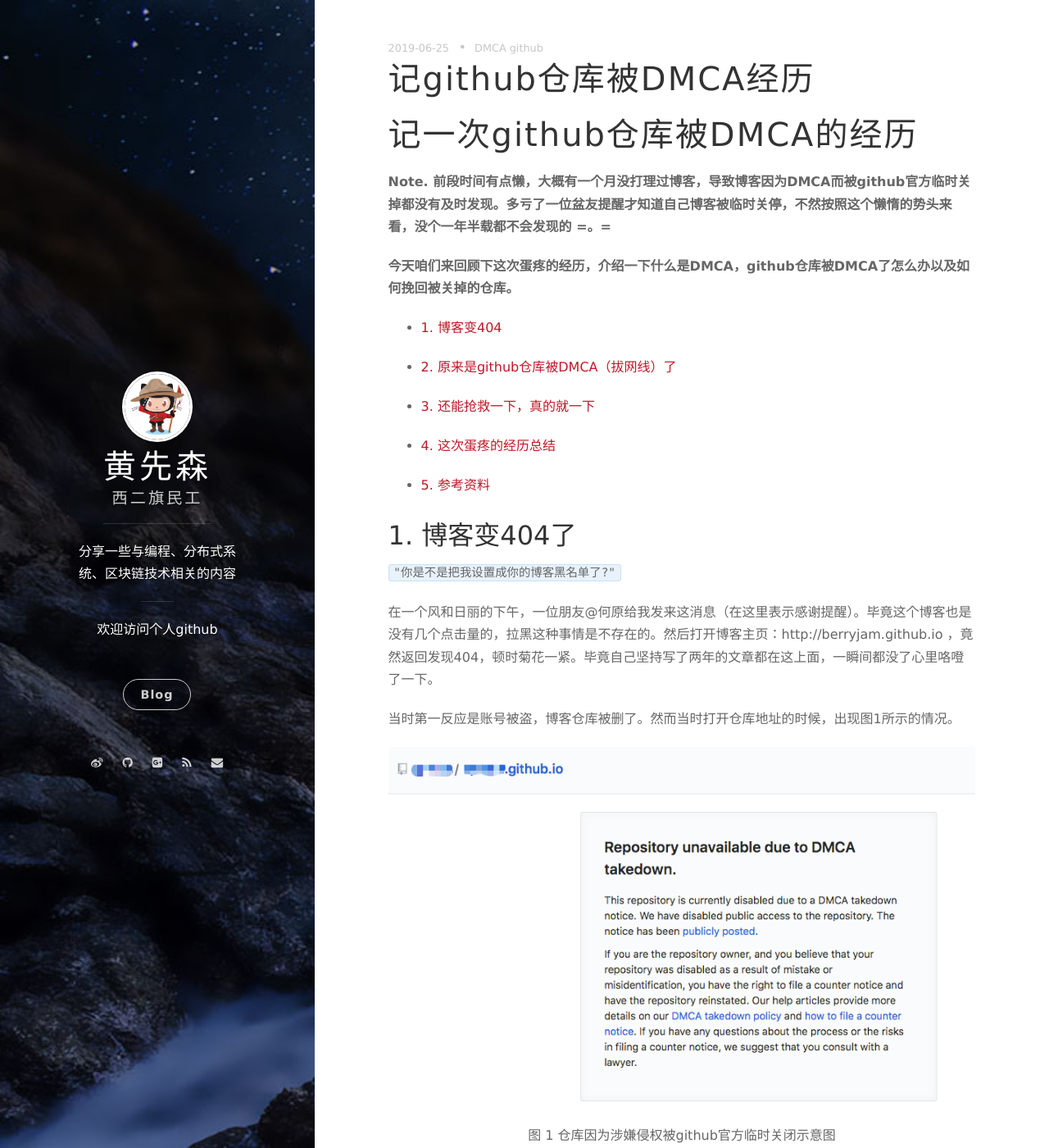
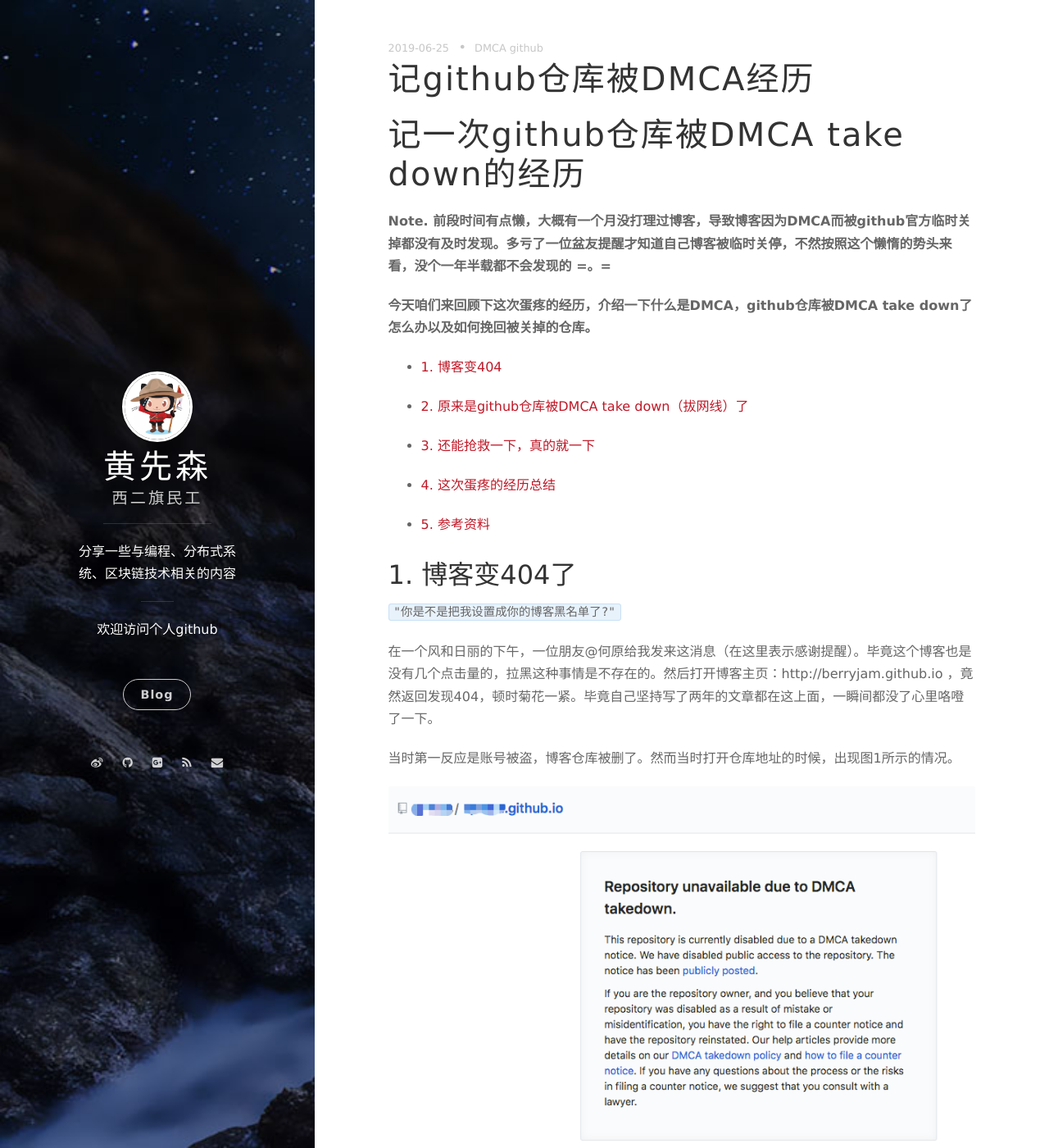
Before and after one commit to berryjam/berryjam.github.io, a Jekyll site: the page built from _posts/2019-06-25-记github仓库被DMCA take down经历.md, in a window 1280 px wide and 1400 px high. Shown: the whole window at 82% size. Built offline with Jekyll 4.4.1, drawn with Linux system fonts in a browser that asks for light colours; nearby versions of some CDN libraries; comment, search, counter and statistics services are not loaded; some of the changed text lies outside the part shown.

Commit message:
Update and rename 2019-06-25-记github仓库被DMCA经历.md to 2019-06-25-记github仓库被DMCA take down经历.md

```diff
--- a/_posts/2019-06-25-记github仓库被DMCA经历.md
+++ b/_posts/2019-06-25-记github仓库被DMCA take down经历.md
@@ -6,15 +6,15 @@
 ---
 
 
-# 记一次github仓库被DMCA的经历
+# 记一次github仓库被DMCA take down的经历
 
 **Note. 前段时间有点懒，大概有一个月没打理过博客，导致博客因为DMCA而被github官方临时关掉都没有及时发现。多亏了一位盆友提醒才知道自己博客被临时关停，不然按照这个懒惰的势头来看，没个一年半载都不会发现的 =。=**
 
-**今天咱们来回顾下这次蛋疼的经历，介绍一下什么是DMCA，github仓库被DMCA了怎么办以及如何挽回被关掉的仓库。**
+**今天咱们来回顾下这次蛋疼的经历，介绍一下什么是DMCA，github仓库被DMCA take down了怎么办以及如何挽回被关掉的仓库。**
 
 - [1. 博客变404](https://github.com/berryjam/berryjam.github.io/blob/master/_posts/2019-05-07-fabric%E8%81%94%E7%9B%9F%E9%93%BE%E9%AB%98%E5%B9%B6%E5%8F%91%E5%9C%BA%E6%99%AF%E4%B8%8B%E5%A6%82%E4%BD%95%E6%8F%90%E9%AB%98TPS.md#1-fabric%E9%AB%98%E5%B9%B6%E5%8F%91%E5%9C%BA%E6%99%AF%E4%B8%8B%E7%9A%84%E4%BA%A4%E6%98%93%E5%86%B2%E7%AA%81)
 
-- [2. 原来是github仓库被DMCA（拔网线）了](https://github.com/berryjam/berryjam.github.io/blob/master/_posts/2019-05-07-fabric%E8%81%94%E7%9B%9F%E9%93%BE%E9%AB%98%E5%B9%B6%E5%8F%91%E5%9C%BA%E6%99%AF%E4%B8%8B%E5%A6%82%E4%BD%95%E6%8F%90%E9%AB%98TPS.md#2-%E5%9F%BA%E4%BA%8E%E9%AB%98%E6%95%88chaincode%E6%95%B0%E6%8D%AE%E6%A8%A1%E5%9E%8B%E7%9A%84%E9%81%BF%E5%85%8D%E4%BA%A4%E6%98%93%E5%86%B2%E7%AA%81%E6%96%B9%E5%BC%8F)
+- [2. 原来是github仓库被DMCA take down（拔网线）了](https://github.com/berryjam/berryjam.github.io/blob/master/_posts/2019-05-07-fabric%E8%81%94%E7%9B%9F%E9%93%BE%E9%AB%98%E5%B9%B6%E5%8F%91%E5%9C%BA%E6%99%AF%E4%B8%8B%E5%A6%82%E4%BD%95%E6%8F%90%E9%AB%98TPS.md#2-%E5%9F%BA%E4%BA%8E%E9%AB%98%E6%95%88chaincode%E6%95%B0%E6%8D%AE%E6%A8%A1%E5%9E%8B%E7%9A%84%E9%81%BF%E5%85%8D%E4%BA%A4%E6%98%93%E5%86%B2%E7%AA%81%E6%96%B9%E5%BC%8F)
 
 - [3. 还能抢救一下，真的就一下](https://github.com/berryjam/berryjam.github.io/blob/master/_posts/2019-05-07-fabric%E8%81%94%E7%9B%9F%E9%93%BE%E9%AB%98%E5%B9%B6%E5%8F%91%E5%9C%BA%E6%99%AF%E4%B8%8B%E5%A6%82%E4%BD%95%E6%8F%90%E9%AB%98TPS.md#3-%E5%9F%BA%E4%BA%8E%E9%98%BB%E5%A1%9E%E5%92%8C%E9%9D%9E%E9%98%BB%E5%A1%9E%E5%BC%8F%E7%9A%84%E9%81%BF%E5%85%8D%E4%BA%A4%E6%98%93%E5%86%B2%E7%AA%81%E6%96%B9%E5%BC%8F)
 
@@ -38,6 +38,8 @@
   <b>图 1 仓库因为涉嫌侵权被github官方临时关闭示意图</b><br>
 </p>
 
+至此找到了博客404的原因了，但是DMCA是什么？为什么会被github官方DMCA take down？为了抢救博客，又开始了一番google。
+
 ## 2. 原来是github仓库被DMCA（拔网线）了
 
 
```
